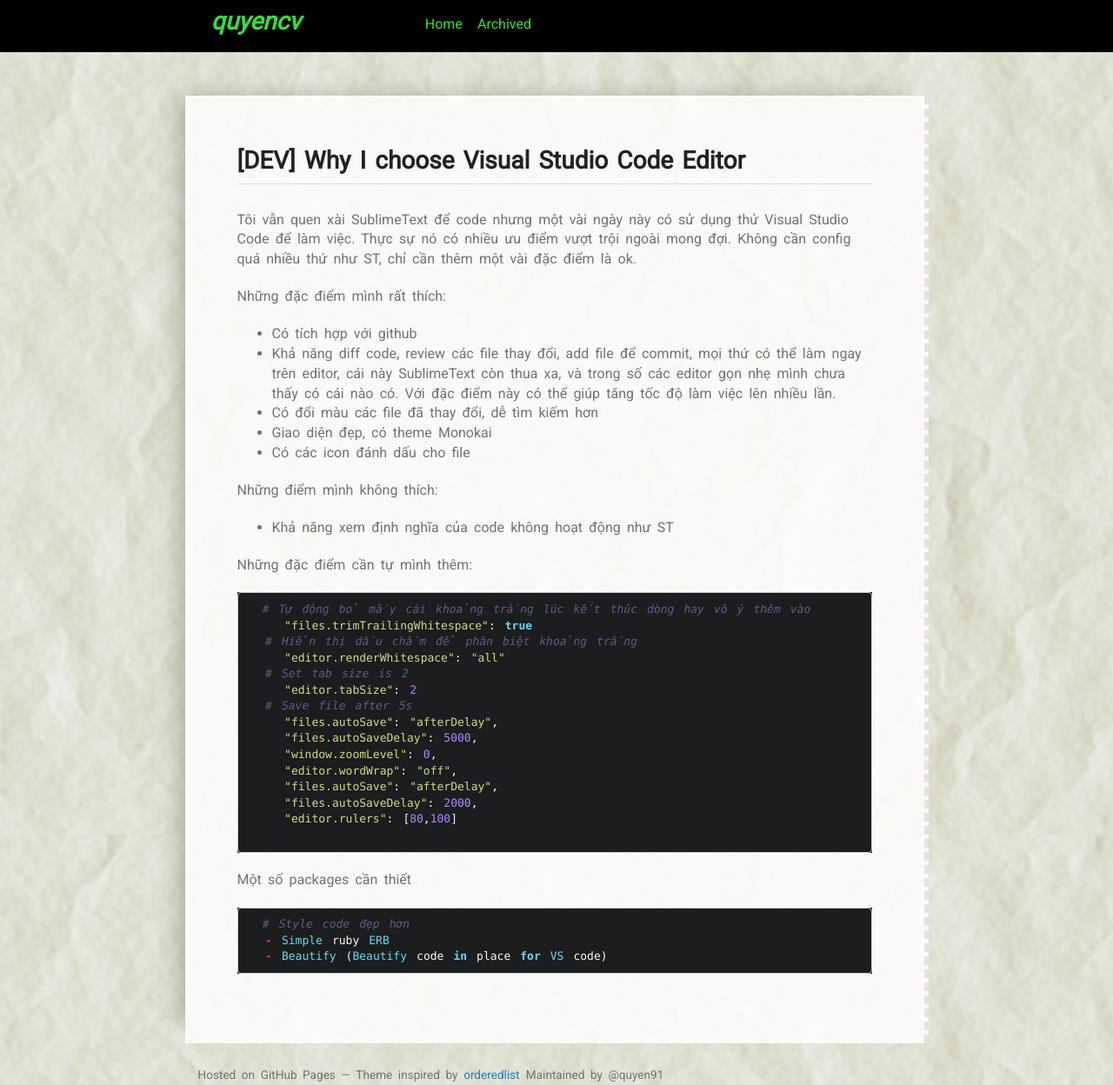
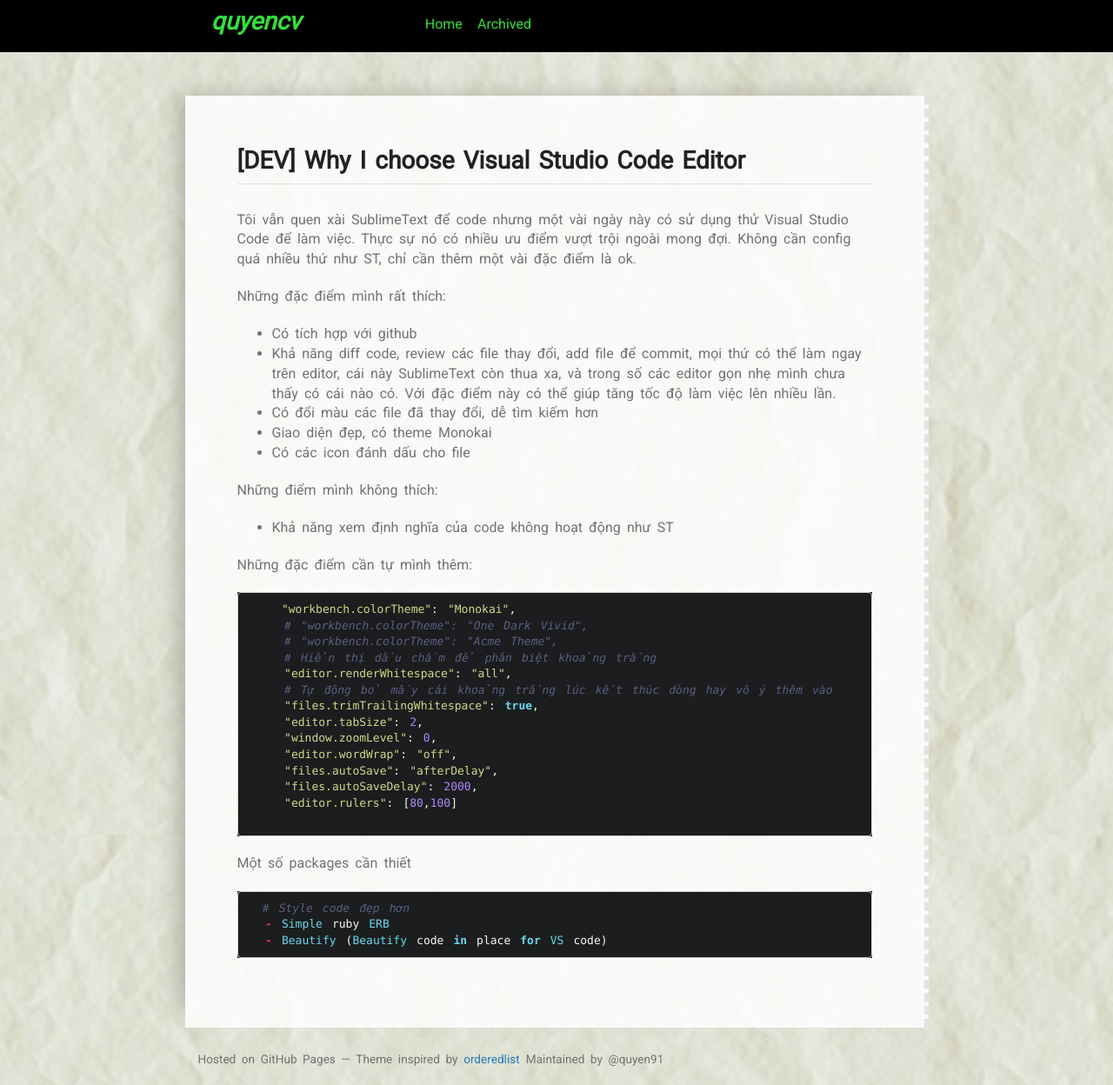
Before and after one commit to quyen91/quyen91.github.io, a Jekyll site: the page built from _posts/2018-01-09-why-i-use-visual-studio-code.md, in a window 1280 px wide. Shown: the whole page at 87% size. Built offline with Jekyll 4.4.1, drawn with Linux system fonts in a browser that asks for light colours; a script that is not in the unit is left out.

Commit message:
add post switch computer

````diff
--- a/_posts/2018-01-09-why-i-use-visual-studio-code.md
+++ b/_posts/2018-01-09-why-i-use-visual-studio-code.md
@@ -20,15 +20,14 @@ Những điểm mình không thích:
 Những đặc điểm cần tự mình thêm:
 
 ```ruby
-  # Tự động bỏ mấy cái khoảng trắng lúc kết thúc dòng hay vô ý thêm vào
-    "files.trimTrailingWhitespace": true
-  # Hiển thị dấu chấm để phân biệt khoảng trắng
-    "editor.renderWhitespace": "all"
-  # Set tab size is 2
-    "editor.tabSize": 2
-  # Save file after 5s
-    "files.autoSave": "afterDelay",
-    "files.autoSaveDelay": 5000,
+    "workbench.colorTheme": "Monokai",
+    # "workbench.colorTheme": "One Dark Vivid",
+    # "workbench.colorTheme": "Acme Theme",
+    # Hiển thị dấu chấm để phân biệt khoảng trắng
+    "editor.renderWhitespace": "all",
+    # Tự động bỏ mấy cái khoảng trắng lúc kết thúc dòng hay vô ý thêm vào
+    "files.trimTrailingWhitespace": true,
+    "editor.tabSize": 2,
     "window.zoomLevel": 0,
     "editor.wordWrap": "off",
     "files.autoSave": "afterDelay",
````
Also changed, not shown: _posts/2018-06-23-switch-computer.md (added, +45 -0 lines), Gemfile.lock, 1 other file.
